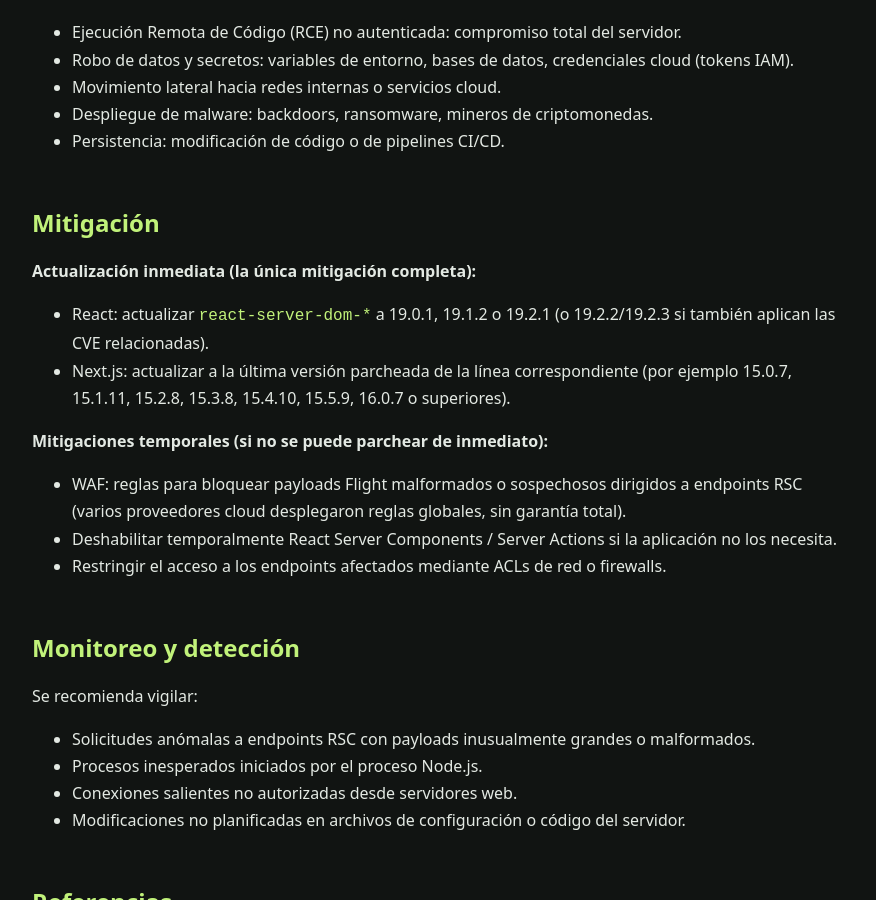
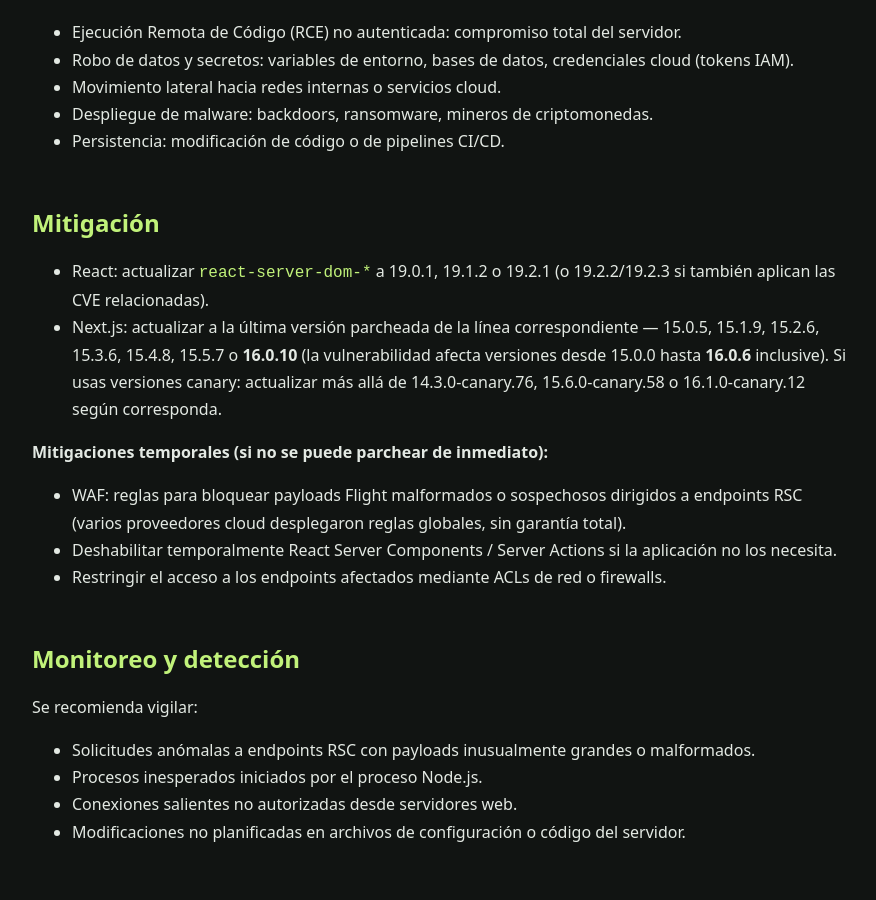
Before and after one commit to Anonimo501/PocVault, a Jekyll site: the page built from writeups/cwe-502/index.md, in a window 1280 px wide and 900 px high, scrolled down 4572 px. Shown: the whole window, without its empty margins (198-1074 px from the left). Built offline with Jekyll 4.4.1, drawn with Linux system fonts in a browser that asks for light colours.

Commit message:
Update index.md

```diff
--- a/writeups/cwe-502/index.md
+++ b/writeups/cwe-502/index.md
@@ -63,9 +63,8 @@ La explotación exitosa permite:
 
 ## Mitigación
 
-**Actualización inmediata (la única mitigación completa):**
-- React: actualizar `react-server-dom-*` a 19.0.1, 19.1.2 o 19.2.1 (o 19.2.2/19.2.3 si también aplican las CVE relacionadas).
-- Next.js: actualizar a la última versión parcheada de la línea correspondiente (por ejemplo 15.0.7, 15.1.11, 15.2.8, 15.3.8, 15.4.10, 15.5.9, 16.0.7 o superiores).
+* React: actualizar `react-server-dom-*` a 19.0.1, 19.1.2 o 19.2.1 (o 19.2.2/19.2.3 si también aplican las CVE relacionadas).
+* Next.js: actualizar a la última versión parcheada de la línea correspondiente — 15.0.5, 15.1.9, 15.2.6, 15.3.6, 15.4.8, 15.5.7 o **16.0.10** (la vulnerabilidad afecta versiones desde 15.0.0 hasta **16.0.6** inclusive). Si usas versiones canary: actualizar más allá de 14.3.0-canary.76, 15.6.0-canary.58 o 16.1.0-canary.12 según corresponda.
 
 **Mitigaciones temporales (si no se puede parchear de inmediato):**
 - WAF: reglas para bloquear payloads Flight malformados o sospechosos dirigidos a endpoints RSC (varios proveedores cloud desplegaron reglas globales, sin garantía total).
```
